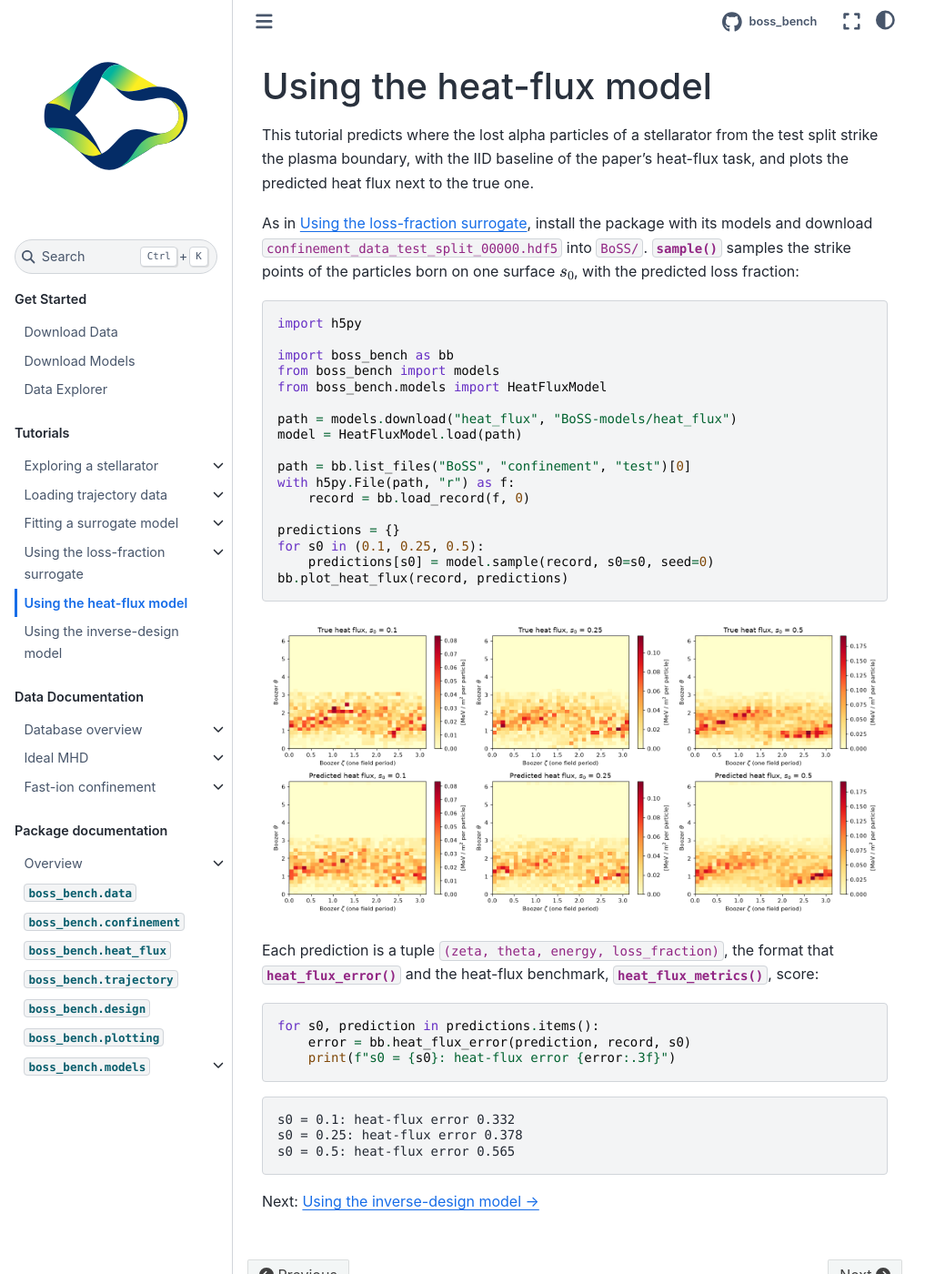
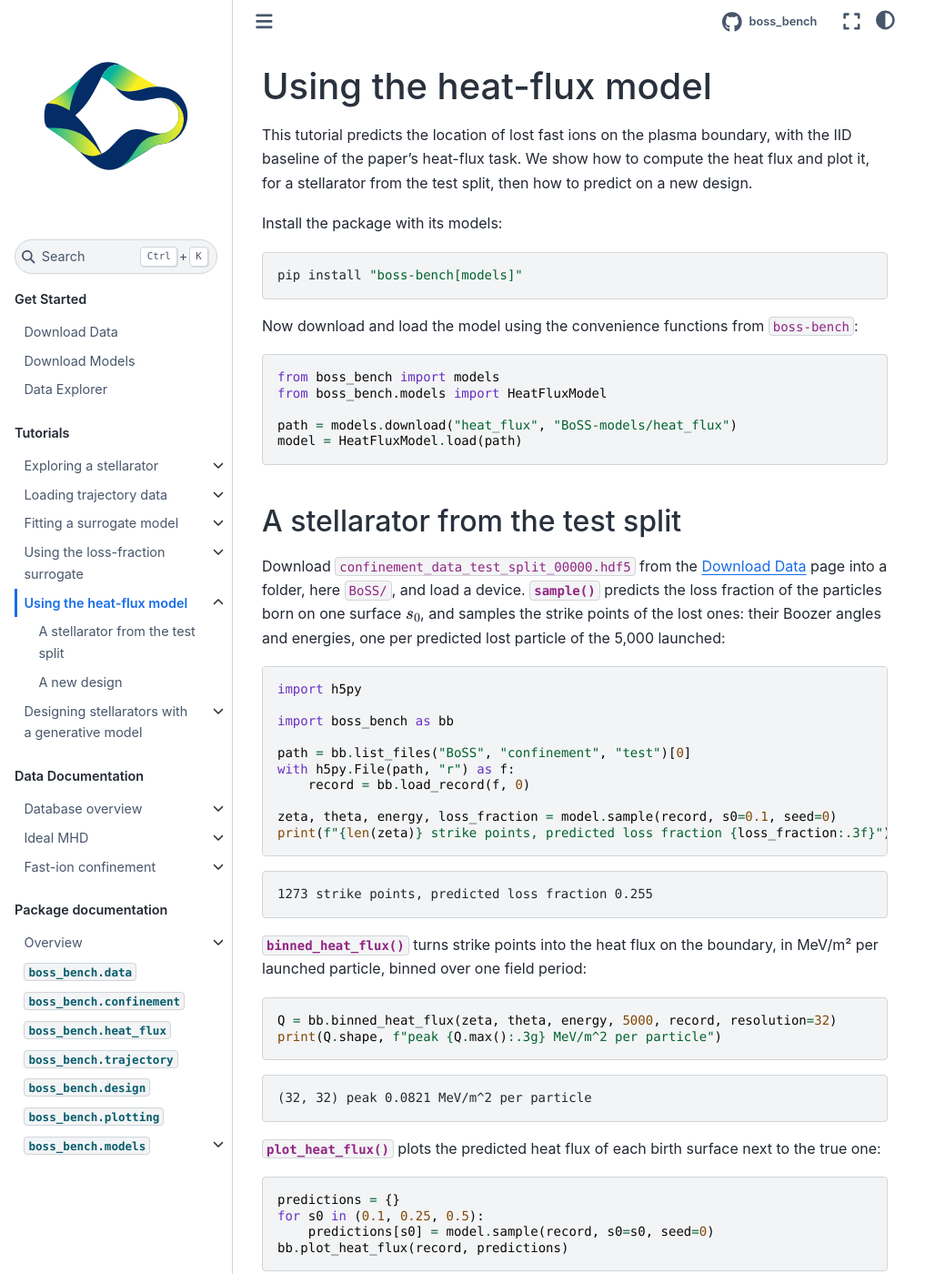
Before and after one commit to mishapadidar/boss_website, a Sphinx documentation site: the page built from docs/tutorials/using-heat-flux-model.md, in a window 1280 px wide and 1400 px high. Shown: the whole window at 91% size, without its empty margins (0-1039 px from the left). Built offline with Sphinx 7.4.7 and the Sphinx Book theme 1.1.4, drawn with Linux system fonts in a browser that asks for light colours; comment, search, counter and statistics services are not loaded; some of the changed text lies outside the part shown.

Commit message:
Tutorials: new designs for both predictive models; Designing stellarators with a generative model
Using the loss-fraction surrogate: the rotating ellipse now has
zs(1,1) = -rc(1,1), which makes it an ellipse (with equal signs the
cross section was a circle of varying radius); explains that
boundary_xyz = surface.gamma() is the model's input and where the
profiles are evaluated.

Using the heat-flux model: computes the heat flux with
binned_heat_flux and plots it against the truth, then predicts the
strike points of the same ARIES-CS-scale rotating ellipse with a
zero-shear iota of 0.81, plotted as the energy deposited per bin.

The inverse-design tutorial becomes Designing stellarators with a
generative model: load the model, take and print the conditions of the
first test stellarator with a loss fraction below 10%, generate a
design and plot it. All outputs and figures from running the pages as
written.

Co-Authored-By: Claude Opus 5.5 (1M context) <noreply@anthropic.com>

````diff
--- a/docs/tutorials/using-heat-flux-model.md
+++ b/docs/tutorials/using-heat-flux-model.md
@@ -1,28 +1,67 @@
 # Using the heat-flux model
 
-This tutorial predicts where the lost alpha particles of a stellarator from the test
-split strike the plasma boundary, with the IID baseline of the paper's heat-flux task,
-and plots the predicted heat flux next to the true one.
+This tutorial predicts the location of lost fast ions on the plasma boundary, with the
+IID baseline of the paper's heat-flux task. We show how to compute the heat flux and
+plot it, for a stellarator from the test split, then how to predict on a new design.
 
-As in [Using the loss-fraction surrogate](using-loss-fraction-surrogate.md), install
-the package with its models and download `confinement_data_test_split_00000.hdf5` into
-`BoSS/`. {meth}`~boss_bench.models.heat_flux.HeatFluxModel.sample` samples the strike
-points of the particles born on one surface $s_0$, with the predicted loss fraction:
+Install the package with its models:
+
+```bash
+pip install "boss-bench[models]"
+```
+
+Now download and load the model using the convenience functions from `boss-bench`:
+
+```python
+from boss_bench import models
+from boss_bench.models import HeatFluxModel
+
+path = models.download("heat_flux", "BoSS-models/heat_flux")
+model = HeatFluxModel.load(path)
+```
+
+## A stellarator from the test split
+
+Download `confinement_data_test_split_00000.hdf5` from the
+[Download Data](../download.md) page into a folder, here `BoSS/`, and load a device.
+{meth}`~boss_bench.models.heat_flux.HeatFluxModel.sample` predicts the loss fraction of
+the particles born on one surface $s_0$, and samples the strike points of the lost
+ones: their Boozer angles and energies, one per predicted lost particle of the 5,000
+launched:
 
 ```python
 import h5py
 
 import boss_bench as bb
-from boss_bench import models
-from boss_bench.models import HeatFluxModel
-
-path = models.download("heat_flux", "BoSS-models/heat_flux")
-model = HeatFluxModel.load(path)
 
 path = bb.list_files("BoSS", "confinement", "test")[0]
 with h5py.File(path, "r") as f:
     record = bb.load_record(f, 0)
 
+zeta, theta, energy, loss_fraction = model.sample(record, s0=0.1, seed=0)
+print(f"{len(zeta)} strike points, predicted loss fraction {loss_fraction:.3f}")
+```
+
+```text
+1273 strike points, predicted loss fraction 0.255
+```
+
+{func}`~boss_bench.heat_flux.binned_heat_flux` turns strike points into the heat flux
+on the boundary, in MeV/m² per launched particle, binned over one field period:
+
+```python
+Q = bb.binned_heat_flux(zeta, theta, energy, 5000, record, resolution=32)
+print(Q.shape, f"peak {Q.max():.3g} MeV/m^2 per particle")
+```
+
+```text
+(32, 32) peak 0.0821 MeV/m^2 per particle
+```
+
+{func}`~boss_bench.plotting.plot_heat_flux` plots the predicted heat flux of each birth
+surface next to the true one:
+
+```python
 predictions = {}
 for s0 in (0.1, 0.25, 0.5):
     predictions[s0] = model.sample(record, s0=s0, seed=0)
@@ -33,20 +72,67 @@ bb.plot_heat_flux(record, predictions)
 :alt: True and predicted heat flux on the plasma boundary over one field period, for each birth surface
 ```
 
-Each prediction is a tuple `(zeta, theta, energy, loss_fraction)`, the format that
-{func}`~boss_bench.heat_flux.heat_flux_error` and the heat-flux benchmark,
-{func}`~boss_bench.heat_flux.heat_flux_metrics`, score:
+Each prediction `(zeta, theta, energy, loss_fraction)` is in the format that the
+heat-flux benchmark, {func}`~boss_bench.heat_flux.heat_flux_metrics`, scores.
+
+## A new design
+
+The model also predicts the strike points of a design that is not in the data. As in
+[Using the loss-fraction surrogate](using-loss-fraction-surrogate.md), the boundary is
+`boundary_xyz = surface.gamma()` of a simsopt `SurfaceRZFourier` with 41 × 41
+quadrature points over one field period, and the profiles are evaluated at 15 radial
+points linearly spaced from $s = 10^{-4}$ to 1. The model also needs the rotational
+transform; here it is a zero-shear profile, $\iota = 0.81$ on every surface. The design
+is a rotating ellipse at the scale of ARIES-CS, in vacuum (`pip install simsopt`):
 
 ```python
-for s0, prediction in predictions.items():
-    error = bb.heat_flux_error(prediction, record, s0)
-    print(f"s0 = {s0}: heat-flux error {error:.3f}")
+import matplotlib.pyplot as plt
+import numpy as np
+from simsopt.geo import SurfaceRZFourier
+
+nfp = 3
+surface = SurfaceRZFourier(
+    nfp=nfp, stellsym=True, mpol=1, ntor=1,
+    quadpoints_phi=np.linspace(0, 1 / nfp, 41, endpoint=False),
+    quadpoints_theta=np.linspace(0, 1, 41, endpoint=False))
+surface.set_rc(0, 0, 7.75)  # major radius [m]
+surface.set_rc(1, 0, 1.7)   # minor radius [m]
+surface.set_zs(1, 0, 1.7)
+surface.set_rc(1, 1, 0.5)   # the rotating ellipse
+surface.set_zs(1, 1, -0.5)
+
+design = {
+    "boundary_xyz": surface.gamma(),          # (41, 41, 3) [m]
+    "nfp": nfp,
+    "d_pressure_d_s": np.zeros(15),           # [Pa]
+    "iota": np.full(15, 0.81),                # zero shear
+    "volume_avg_modB": 5.86,                  # [T]
+    "minor_radius": surface.minor_radius(),   # [m]
+}
+zeta, theta, energy, loss_fraction = model.sample(design, s0=0.1, seed=0)
+print(f"{len(zeta)} strike points, predicted loss fraction {loss_fraction:.3f}")
 ```
 
 ```text
-s0 = 0.1: heat-flux error 0.332
-s0 = 0.25: heat-flux error 0.378
-s0 = 0.5: heat-flux error 0.565
+1544 strike points, predicted loss fraction 0.309
 ```
 
-Next: [Using the inverse-design model →](using-inverse-design-model.md)
+{func}`~boss_bench.heat_flux.binned_heat_flux` divides by the area of each bin on the
+boundary, which it computes from the Boozer coordinates of the boundary (`R_boozer`,
+`Z_boozer` and `nu_boozer`, from booz_xform). Without them, we plot the energy that the
+strike points deposit in each bin, with the field periods folded into one:
+
+```python
+plt.figure(figsize=(5, 3.6))
+folded = zeta % (2 * np.pi / nfp)  # the field periods folded into one
+plt.hist2d(folded, theta, bins=32, weights=energy, cmap="YlOrRd")
+plt.colorbar(label="energy of the strike points [MeV]")
+plt.xlabel(r"Boozer $\zeta$ (one field period)")
+plt.ylabel(r"Boozer $\theta$")
+```
+
+```{figure} ../_static/tutorials/using_heat_flux_model_new_design.png
+:alt: Energy deposited by the predicted strike points of the new design, binned over one field period
+```
+
+Next: [Designing stellarators with a generative model →](designing-stellarators.md)
````
Also changed, not shown: docs/download-models.md (+1 -1 lines), docs/index.md (+1 -1 lines), docs/package.md (+6 -4 lines), docs/tutorials/designing-stellarators.md (added, +103 -0 lines), docs/tutorials/using-inverse-design-model.md (deleted, +0 -61 lines), docs/tutorials/using-loss-fraction-surrogate.md (+11 -10 lines), docs/_static/tutorials/designing_stellarators.png (added), docs/_static/tutorials/using_heat_flux_model_new_design.png (added), docs/_static/tutorials/using_inverse_design_model.png (deleted).
